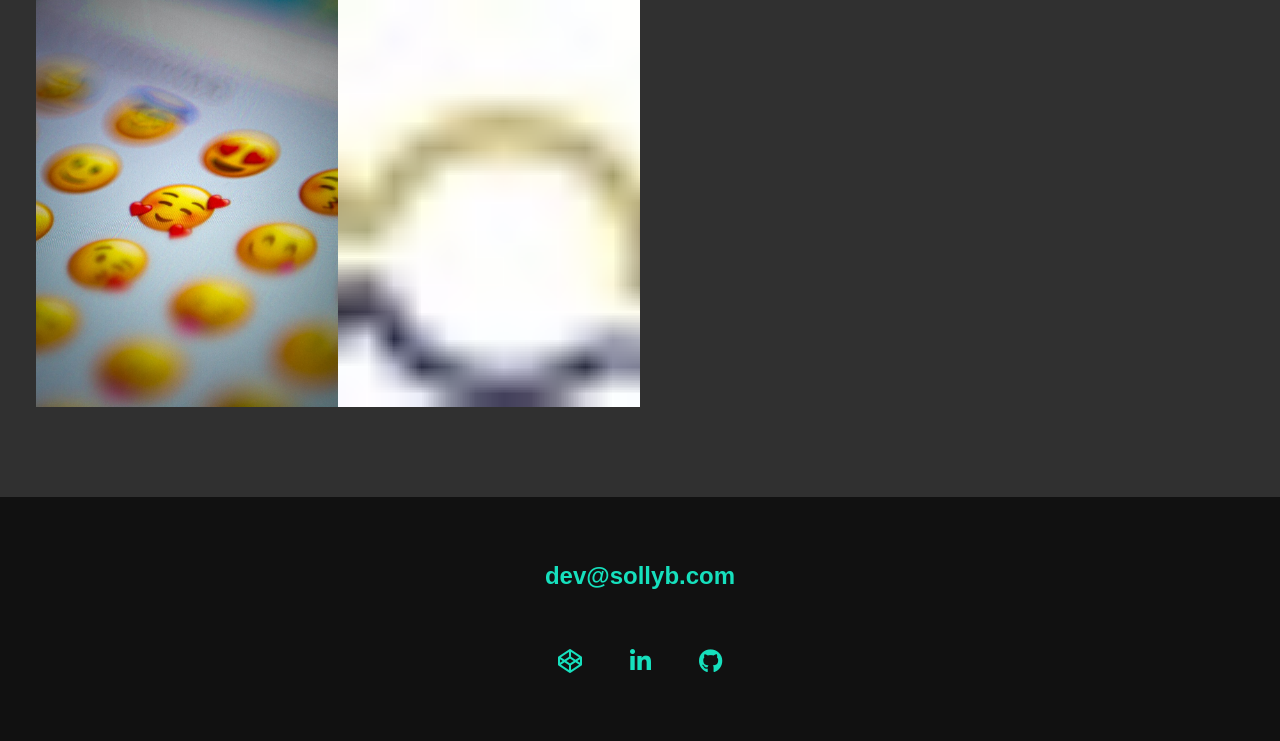
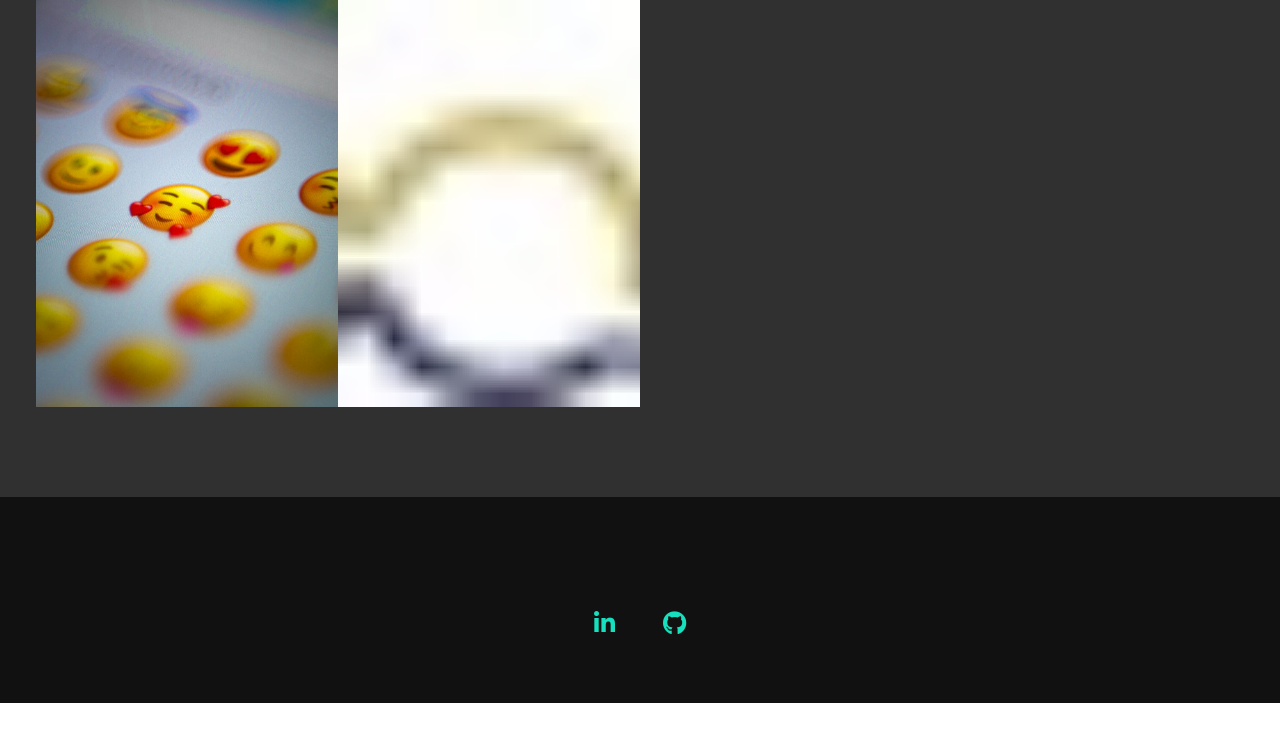
Before and after one commit to SBailey123/Sbailey123.github.io, a plain HTML site: page index.html in a window 1280 px wide. Shown: the part 2564-3305 px from the top of the page. After the commit the page ends 3267 px from the top, so only its background shows below. Drawn offline with nearby package versions, Linux system fonts and the light colour scheme.

Commit message:
Update index.html

```diff
--- a/index.html
+++ b/index.html
@@ -107,7 +107,7 @@
                 </a>
 
                 <!-- BOS Website -->
-                <a href="bosg2g2.com" class="portfolio__item">
+                <a href="bosg2g.com" class="portfolio__item">
                     <img src="./images/BOS_favicon.jpg" alt="" class="portfolio__img">
                 </a>
 
@@ -134,13 +134,7 @@
 
          <!-- Footer -->
          <footer class="footer">
-            <a href="dev@sollyb.com" class="footer__link">dev@sollyb.com</a>
             <ul class="social-list">
-                <li class="social-list__item">
-                    <a class="social-list__link" href="https://codepen.io/sbailey123">
-                        <i class="fab fa-codepen"></i>
-                    </a>
-                </li>
                 <li class="social-list__item">
                     <a class="social-list__link" href="https://www.linkedin.com/in/solenne-bailey/">
                         <i class="fab fa-linkedin-in"></i>
```
